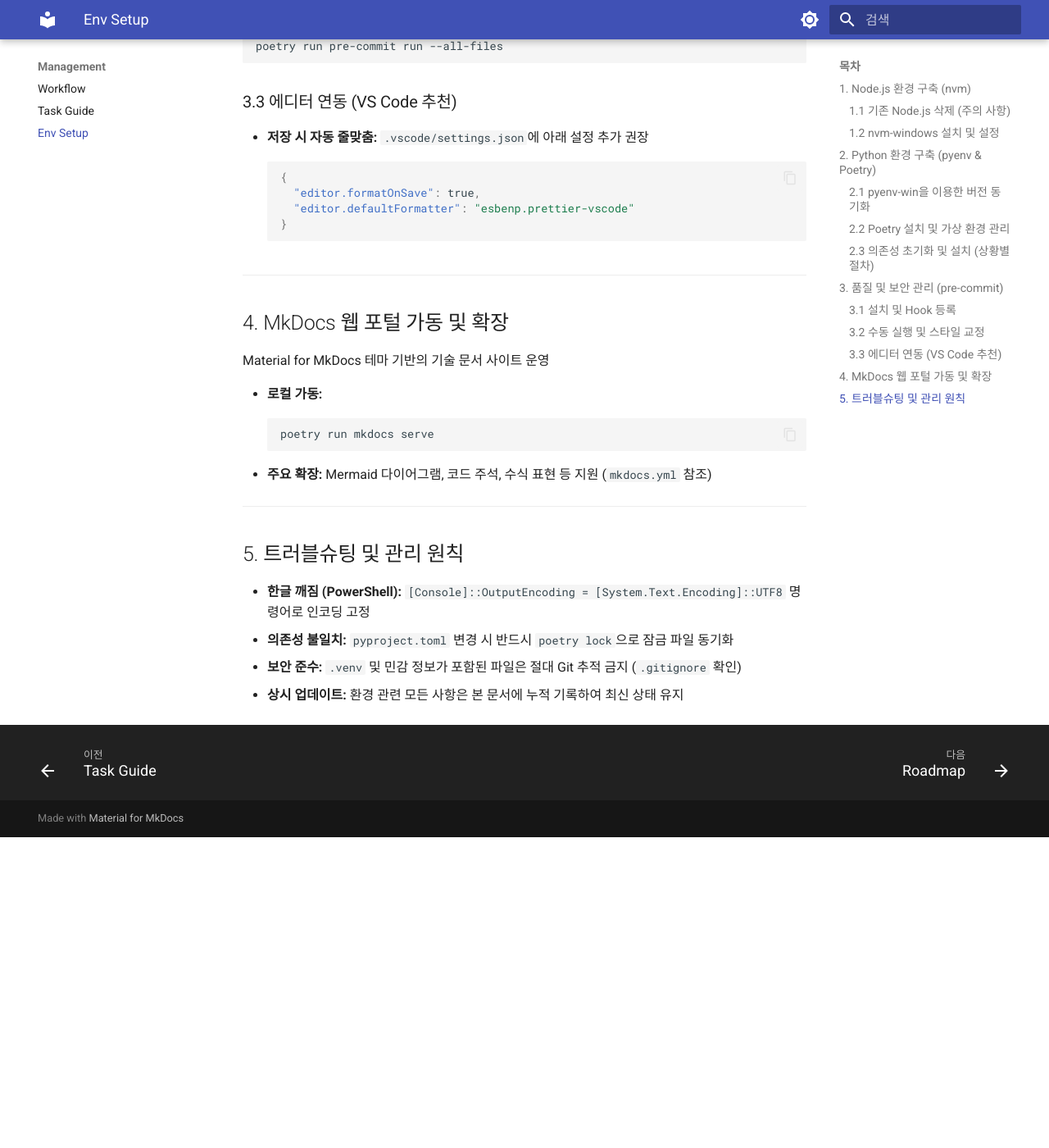
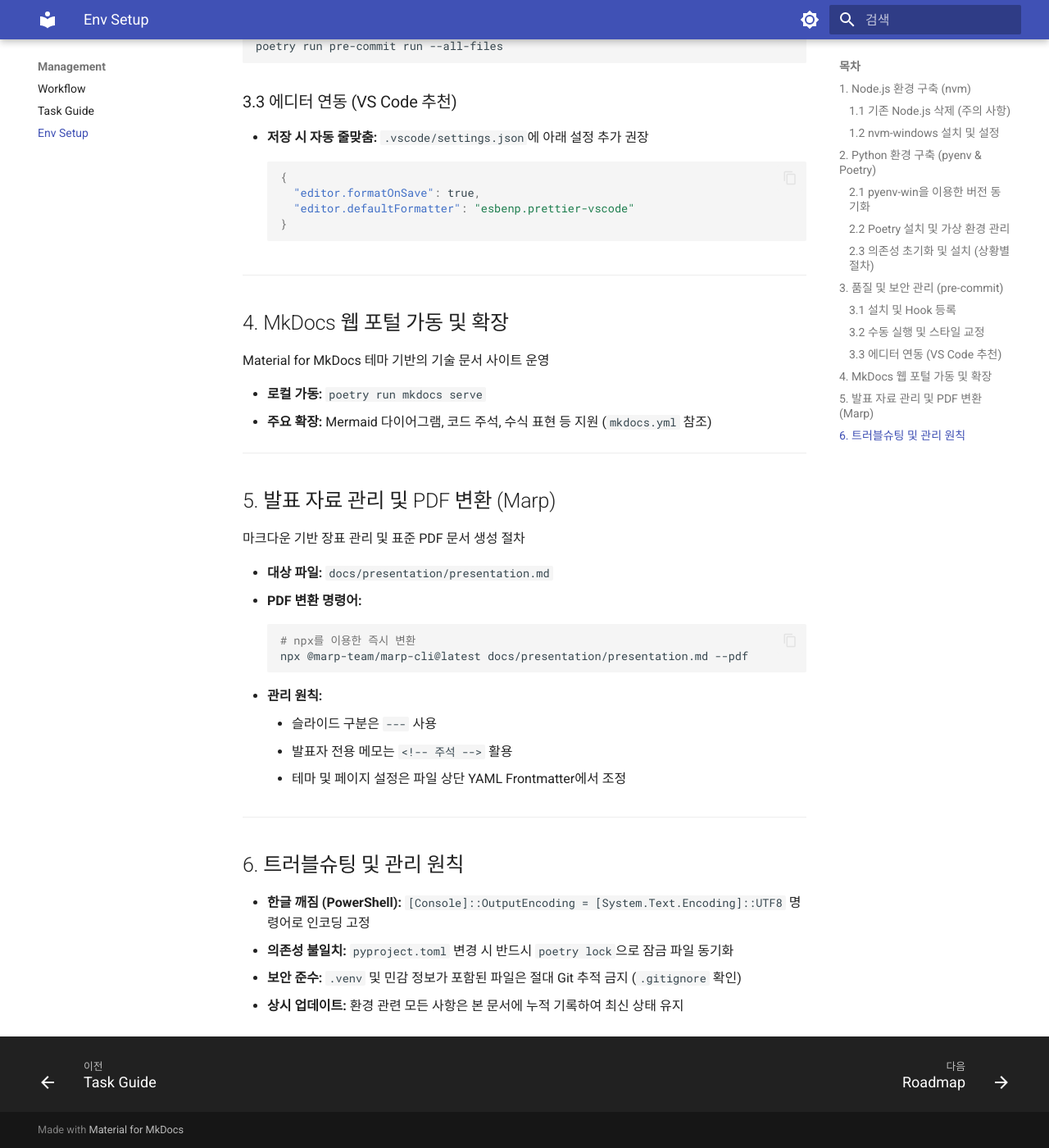
Before and after one commit to ksj686/cloud_infra, an MkDocs documentation site: the page built from docs/ENVIRONMENT_SETUP.md, in a window 1280 px wide and 1400 px high, scrolled down 2264 px. Shown: the whole window at 82% size. Built offline with MkDocs 1.6.1 and Material for MkDocs 9.7.7, drawn with Linux system fonts in a browser that asks for light colours; before the commit the page ends 3285 px from its top, so only the background shows below that.

Commit message:
chore: minor refactoring

````diff
--- a/docs/CHANGELOG.md
+++ b/docs/CHANGELOG.md
@@ -22,6 +22,8 @@
 ## [프로젝트 가치 입증 및 품질 관리 자동화]
 | 날짜 | 분류 | 수정 내용 | 수정 파일 |
 | :--- | :--- | :--- | :--- |
+| 2026-04-07 | `📝 Docs` | 발표 자료(`docs/presentation/`)를 Marp 형식으로 전면 재구성 및 발표자 스크립트 분리 | `docs/presentation/*` |
+| 2026-04-07 | `🚀 Feature` | 단일 PDF 변환을 위한 통합 발표 마스터 파일(`presentation.md`) 구축 | `docs/presentation/presentation.md` |
 | 2026-04-07 | `📝 Docs` | 프로젝트 핵심 기술 및 보안 특장점 설명서(`CORE_FEATURE_EXPLAINER.md`) 신규 구축 | `docs/CORE_FEATURE_EXPLAINER.md` |
 | 2026-04-07 | `📝 Docs` | 발표 자료(`docs/presentation/`)를 Marp 형식으로 전면 재구성 및 발표자 스크립트 분리 | `docs/presentation/*` |
 | 2026-04-07 | `🚀 Feature` | 단일 PDF 변환을 위한 통합 발표 마스터 파일(`presentation.md`) 구축 | `docs/presentation/presentation.md` |
--- a/docs/ENVIRONMENT_SETUP.md
+++ b/docs/ENVIRONMENT_SETUP.md
@@ -90,15 +90,28 @@
 ## 4. MkDocs 웹 포털 가동 및 확장
 Material for MkDocs 테마 기반의 기술 문서 사이트 운영
 
-- **로컬 가동:**
-    ```bash
-    poetry run mkdocs serve
-    ```
+- **로컬 가동:** `poetry run mkdocs serve`
 - **주요 확장:** Mermaid 다이어그램, 코드 주석, 수식 표현 등 지원 (`mkdocs.yml` 참조)
 
 ---
 
-## 5. 트러블슈팅 및 관리 원칙
+## 5. 발표 자료 관리 및 PDF 변환 (Marp)
+마크다운 기반 장표 관리 및 표준 PDF 문서 생성 절차
+
+- **대상 파일:** `docs/presentation/presentation.md`
+- **PDF 변환 명령어:**
+    ```bash
+    # npx를 이용한 즉시 변환
+    npx @marp-team/marp-cli@latest docs/presentation/presentation.md --pdf
+    ```
+- **관리 원칙:**
+    - 슬라이드 구분은 `---` 사용
+    - 발표자 전용 메모는 `<!-- 주석 -->` 활용
+    - 테마 및 페이지 설정은 파일 상단 YAML Frontmatter에서 조정
+
+---
+
+## 6. 트러블슈팅 및 관리 원칙
 - **한글 깨짐 (PowerShell):** `[Console]::OutputEncoding = [System.Text.Encoding]::UTF8` 명령어로 인코딩 고정
 - **의존성 불일치:** `pyproject.toml` 변경 시 반드시 `poetry lock`으로 잠금 파일 동기화
 - **보안 준수:** `.venv` 및 민감 정보가 포함된 파일은 절대 Git 추적 금지 (`.gitignore` 확인)
````
Also changed, not shown: docs/presentation/presentation.md (+7 -8 lines), 1 other file.
